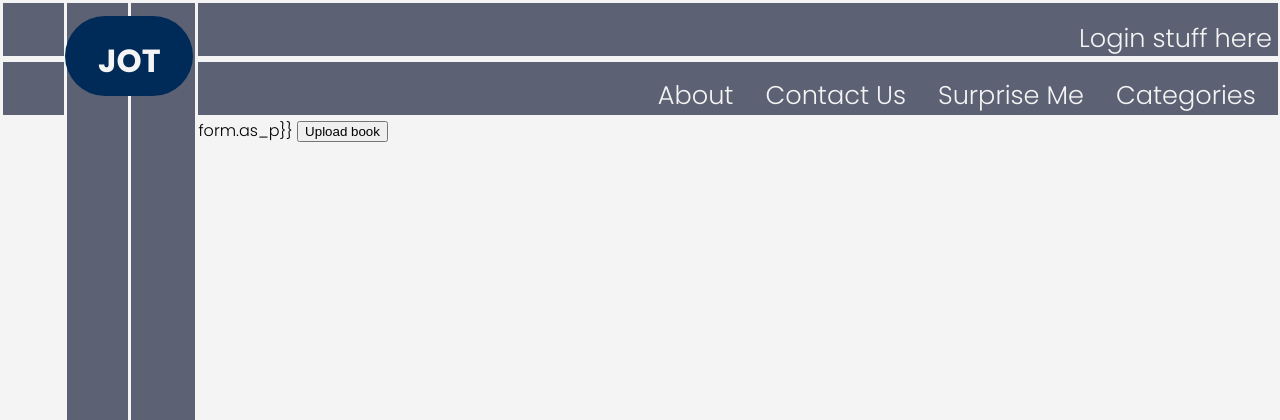
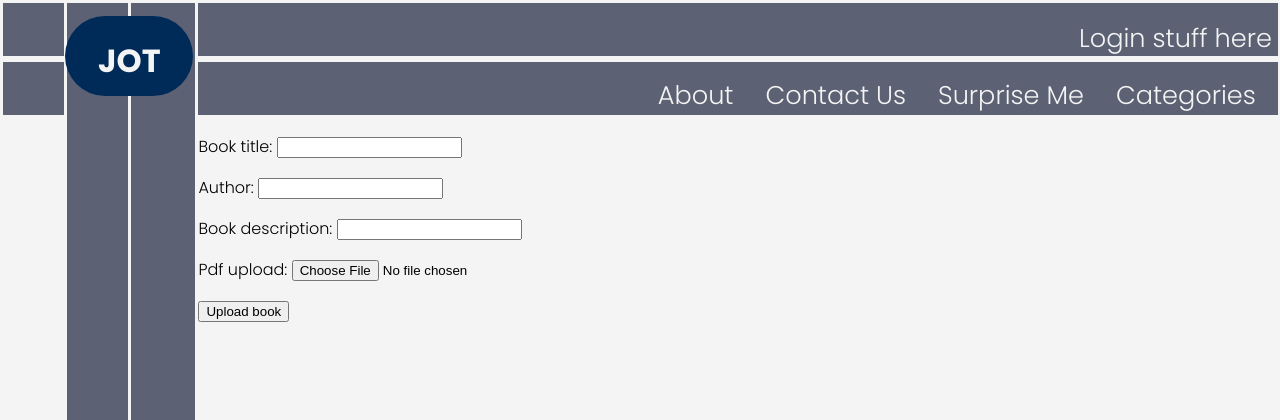
Before and after one commit to ConnorCoull/WAD2_Group8D, a Django app: page /jot/addbook/ in a window 1280 px wide. Shown: the top 420 px of the page. Run offline with Django 4.2, Linux system fonts and the light colour scheme; the visitor is signed in with stand-in values (Sample User, id 1); some libraries are stand-ins or nearby versions.

Commit message:
Fixed bug

```diff
--- a/jot_project/templates/jot/addbook.html
+++ b/jot_project/templates/jot/addbook.html
@@ -12,7 +12,7 @@
 {% csrf_token %}
 <!--{{ form|crispy }}{{-->
 	<!-- The commented line is the code that sets which tags must be entered  -->
- form.as_p}}
+ {{form.as_p}}
 <button type="submit" class="btn btn_success">Upload book</button>
 </form>
 
```
